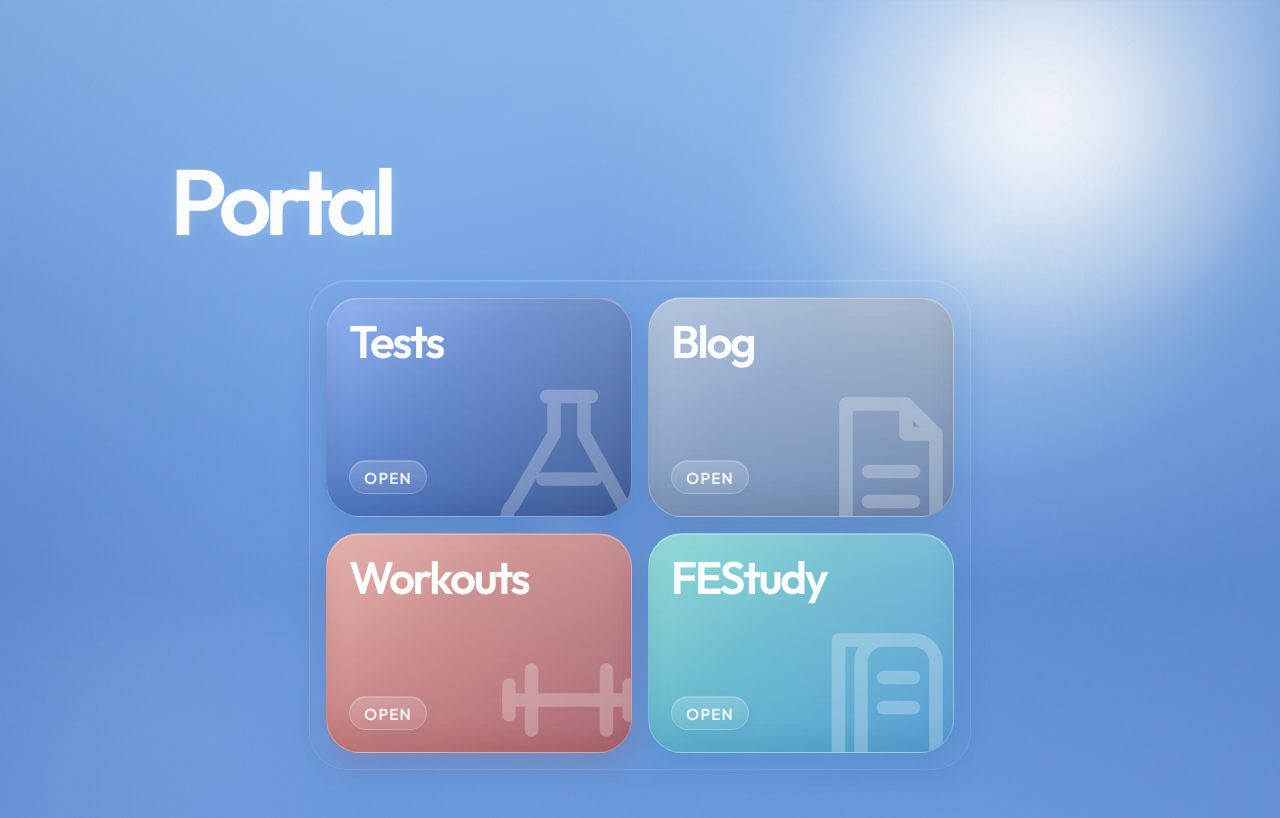
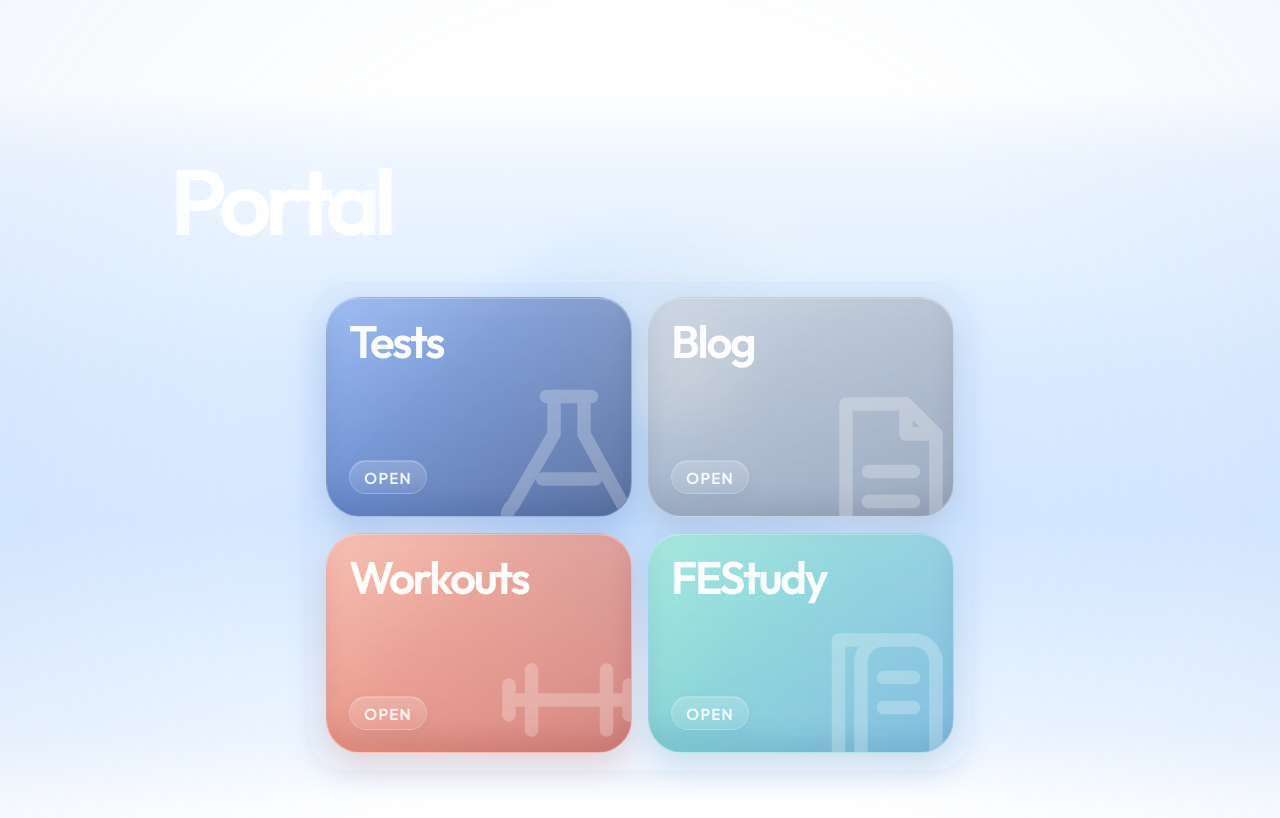
Before and after one commit to 0sps/sull1van.com, a Jekyll site: the page links/index.html, which Jekyll copies as it is, in a window 1280 px wide. Shown: the top 818 px of the page. Built offline with Jekyll 4.4.1, drawn with Linux system fonts in a browser that asks for light colours.

Commit message:
Update index.html

```diff
--- a/links/index.html
+++ b/links/index.html
@@ -38,12 +38,22 @@
         html {
             min-height: 100%;
             background:
-                radial-gradient(circle at 82% 12%, rgba(255, 255, 255, 0.95), rgba(255, 255, 255, 0.12) 18%, transparent 36%),
-                radial-gradient(circle at 78% 24%, rgba(255, 247, 210, 0.32), transparent 22%),
-                radial-gradient(circle at 24% 24%, rgba(144, 196, 255, 0.24), transparent 34%),
-                radial-gradient(circle at 24% 74%, rgba(125, 178, 255, 0.16), transparent 26%),
-                linear-gradient(180deg, #8db8eb 0%, #6f9edd 34%, #5f8fd3 65%, #6f9fe2 100%);
-            background-color: #76a3e0;
+                radial-gradient(circle at 54% 42%, rgba(255, 246, 218, 0.42), rgba(255, 246, 218, 0.12) 10%, transparent 22%),
+                radial-gradient(circle at 50% 48%, rgba(173, 211, 255, 0.4), transparent 28%),
+                radial-gradient(circle at 28% 52%, rgba(191, 222, 255, 0.14), transparent 24%),
+                radial-gradient(circle at 74% 56%, rgba(174, 212, 255, 0.16), transparent 26%),
+                linear-gradient(
+                    180deg,
+                    #ffffff 0,
+                    #ffffff 10vh,
+                    #eef6ff 18vh,
+                    #dcecff 42%,
+                    #d7e9ff 58%,
+                    #eef6ff calc(100% - 18vh),
+                    #ffffff calc(100% - 10vh),
+                    #ffffff 100%
+                );
+            background-color: #ffffff;
         }
 
         body {
@@ -66,24 +76,23 @@
         .sky {
             z-index: -4;
             background:
-                radial-gradient(circle at 72% 30%, rgba(124, 183, 255, 0.22), transparent 30%),
-                radial-gradient(circle at 12% 80%, rgba(255, 255, 255, 0.08), transparent 18%);
+                radial-gradient(circle at 50% 48%, rgba(116, 182, 255, 0.18), transparent 30%),
+                radial-gradient(circle at 34% 60%, rgba(255, 255, 255, 0.12), transparent 18%);
         }
 
         .flare {
             z-index: -3;
             background:
-                radial-gradient(circle at 82% 12%, rgba(255, 255, 255, 0.95), rgba(255, 255, 255, 0.22) 10%, transparent 22%),
-                radial-gradient(circle at 76% 26%, rgba(255, 255, 255, 0.18), transparent 4%),
-                radial-gradient(circle at 68% 34%, rgba(255, 255, 255, 0.14), transparent 5%),
-                radial-gradient(circle at 44% 58%, rgba(255, 255, 255, 0.12), transparent 6%);
+                radial-gradient(circle at 54% 42%, rgba(255, 255, 255, 0.92), rgba(255, 255, 255, 0.18) 9%, transparent 20%),
+                radial-gradient(circle at 58% 50%, rgba(255, 255, 255, 0.14), transparent 4%),
+                radial-gradient(circle at 46% 56%, rgba(255, 255, 255, 0.1), transparent 5%);
             filter: blur(2px);
-            opacity: 0.95;
+            opacity: 0.8;
         }
 
         .vignette {
             z-index: -2;
-            background: radial-gradient(circle, transparent 46%, rgba(63, 102, 171, 0.18) 100%);
+            background: radial-gradient(circle at 50% 50%, transparent 52%, rgba(119, 162, 223, 0.08) 100%);
         }
 
         .grain {
```
